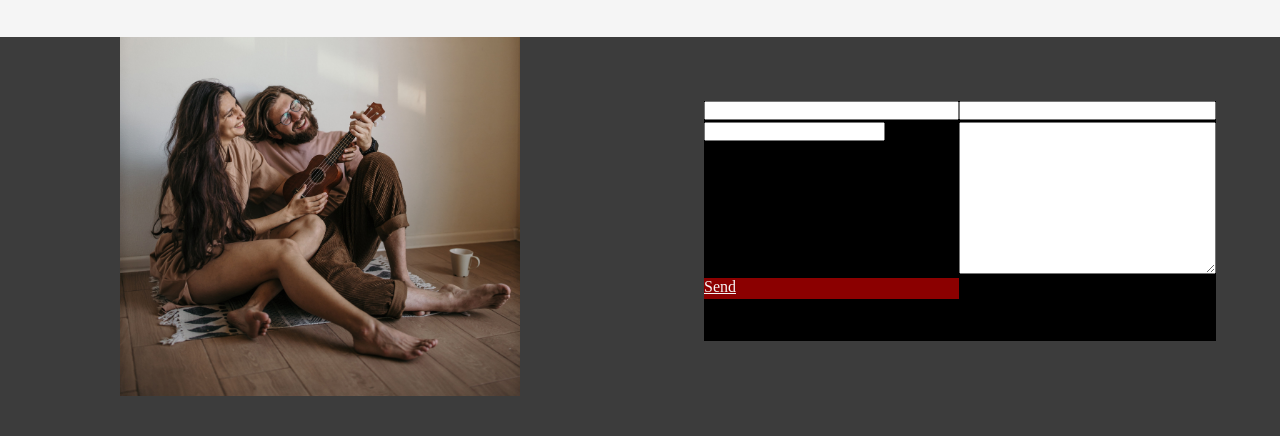
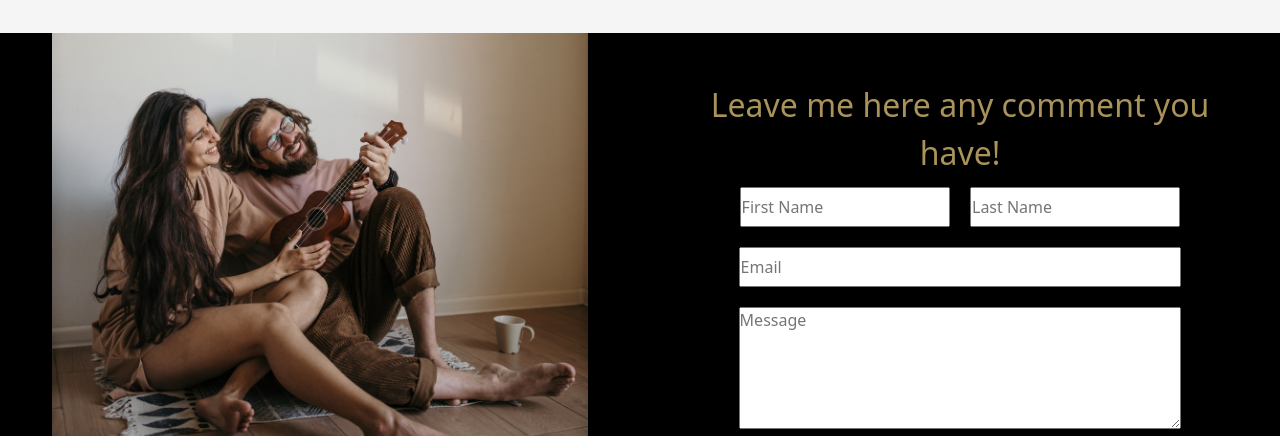
Before and after one commit to robmrdev/ukuandcoffee, a plain HTML site: page pages/contactme.html in a window 1280 px wide. Shown: the part 781-1217 px from the top of the page. Drawn offline with nearby package versions, Linux system fonts and the light colour scheme.

Commit message:
form contact done

```diff
--- a/css/style.css
+++ b/css/style.css
@@ -73,6 +73,7 @@ body{
 background: linear-gradient(rgba(255, 255, 255, 0.353), rgba(255, 255, 255, 0.381)), url(../img/ukubgbb.jpg);
 background-attachment: fixed;
 background-size: cover;
+background-position: center;
 height: 40vh;
 display: flex;
 flex-direction: column;
@@ -139,6 +140,7 @@ align-items: center;
     background: linear-gradient(rgba(255, 255, 255, 0.353), rgba(255, 255, 255, 0.381)), url(../img/ukubgbb.jpg);
     background-attachment: fixed;
     background-size: cover;
+    background-position: center;
     height: 40vh;
     display: flex;
     flex-direction: column;
@@ -280,6 +282,7 @@ align-items: center;
 .contactme{
     background: linear-gradient(rgba(169, 147, 90, 0.353), rgba(169, 147, 90, 0.381)), url(../img/ukubg2.jpg);
     background-size: cover;
+    background-position: center;
     height: 40vh;
     display: flex;
     flex-direction: column;
@@ -352,38 +355,116 @@ align-items: center;
 }
 .contactbottom{
     display: grid;
-    background-color: #3C3C3C;
+    background-color: black;
     grid-template-columns: 1fr 1fr;
-    grid-template-rows: 50vh;
+    grid-template-rows: 60vh;
 }
 .cbimg {
     grid-column: 1 / 2;
-    margin: 0 auto;
+    display: flex;
+    flex-direction: column;
+    align-items: center;
+    justify-content: center;
 }
 .contactbottom div img{
-    width: 50vh;
+    height: 100%;
     background-color: black;
 }
+.labelbg {
+    background-color: black;
+    display: flex;
+    flex-direction: column;
+    align-items: center;
+    justify-content: center;
+}
 .labelcontainer {
-    height: 60%;
+    height: 80%;
     width: 80%;
     margin: 10% auto;
-    background-color: black;
     color: #F5F5F5;
     grid-column: 2 / 3;
     display: grid;
     grid-template-columns: 1fr 1fr;
     grid-template-rows: repeat(5,6fr);
 }
-#name {
+.labelcontainer p {
+    grid-column: 1 / 3;
+    text-align: center;
+    color: #A9935A;
+    font-size: 2em;
+    height: 10vh;
+}
+.fullname {
+    grid-column: 1 / 3;
+    grid-row: 2 / 3;
     width: 100%;
+    display: flex;
+    align-items: center;
+    justify-content: space-between;
+    padding-left: 5%;
+    padding-right: 5%;
 }
-#lastname {
+.namecbcontainer {
     width: 100%;
+    display: flex;
+    flex-direction: column;
+    align-items: center;
+    justify-content: center;
+    margin: 10px;
+
+}
+.namecb {
+    width: 100%;
+    height: 5vh;
+}
+.lastnamecbcontainer {
+    width: 100%;
+    display: flex;
+    flex-direction: column;
+    align-items: center;
+    justify-content: center;
+    margin: 10px;
+}
+.lastnamecb {
+    width: 100%;
+    height: 5vh;
+}
+.emailcbcontainer {
+    grid-column: 1 / 3;
+    grid-row: 3 / 4;
+    display: flex;
+    flex-direction: column;
+    align-items: center;
+    justify-content: center;
+    margin: 10px;
+}
+.emailcb {
+    width: 90%;
+    color: #8B0000;
+    height: 5vh;
+}
+.textareacb {
+    width: 90%;
+}
+.textareacbcontainer {
+    margin: 10px;
+    grid-column: 1 / 3;
+    grid-row: 4 / 5;
+    display: flex;
+    flex-direction: column;
+    align-items: center;
+    justify-content: center;
 }
 .labelcontainer a {
+
     background-color: #8B0000;
+    width: 20%;
+    padding: 10px;
+    margin: 0 auto;
+    text-align: center;
     color: #F5F5F5;
+    grid-column: 1 / 3;
+    grid-row: 5 / 6;
 }
 
 
--- a/pages/contactme.html
+++ b/pages/contactme.html
@@ -4,6 +4,7 @@
     <meta charset="UTF-8">
     <meta http-equiv="X-UA-Compatible" content="IE=edge">
     <meta name="viewport" content="width=device-width, initial-scale=1.0">
+    <link href="https://cdn.jsdelivr.net/npm/bootstrap@5.1.3/dist/css/bootstrap.min.css" rel="stylesheet" integrity="sha384-1BmE4kWBq78iYhFldvKuhfTAU6auU8tT94WrHftjDbrCEXSU1oBoqyl2QvZ6jIW3" crossorigin="anonymous">
     <link rel="stylesheet" href="../css/style.css">
     <title>Recommend Artist</title>
 </head>
@@ -57,24 +58,30 @@
             <div class="cbimg">
                 <img src="../img/ukecouple.jpg" alt="">
             </div>
-            <div>
+            <div class="labelbg">
                 <div class="labelcontainer">
-                    <div>
-                        <input type="text" name="name" id="name">
+                    <p>
+                        Leave me here any comment you have!
+                    </p>
+                    <div class="fullname">
+                        <div class="namecbcontainer">
+                            <input type="text" name="name" placeholder="First Name" class="namecb">
+                        </div>
+                        <div class="lastnamecbcontainer">
+                            <input type="text" name="name" placeholder="Last Name" class="lastnamecb">
+                        </div>
                     </div>
-                    <div>
-                        <input type="text" name="name" id="lastname">
+                    <div class="emailcbcontainer">
+                        <input type="email" name="email" placeholder="Email" class="emailcb">
                     </div>
-                    <div>
-                        <input type="email" name="email" id="email">
-                    </div>
-                    <div>
-                        <textarea name="message" id="message" cols="30" rows="10"></textarea>
+                    <div class="textareacbcontainer">
+                        <textarea name="message" id="message" placeholder="Message" cols="30" rows="5" class="textareacb"></textarea>
                     </div>
                     <a href="">Send</a>
                 </div>
             </div>
         </section>
+
     </main>
     <footer>
         <a href="./index.html"><img src="../img/logos.png" alt="Logo UkeHunt"></a>
@@ -86,5 +93,7 @@
         </div>
         <p>© 2023 UkuAndCoffee</p>
     </footer>
+    <script src="https://cdn.jsdelivr.net/npm/@popperjs/core@2.10.2/dist/umd/popper.min.js" integrity="sha384-7+zCNj/IqJ95wo16oMtfsKbZ9ccEh31eOz1HGyDuCQ6wgnyJNSYdrPa03rtR1zdB" crossorigin="anonymous"></script>
+    <script src="https://cdn.jsdelivr.net/npm/bootstrap@5.1.3/dist/js/bootstrap.min.js" integrity="sha384-QJHtvGhmr9XOIpI6YVutG+2QOK9T+ZnN4kzFN1RtK3zEFEIsxhlmWl5/YESvpZ13" crossorigin="anonymous"></script>
 </body>
 </html>
```
Also changed, not shown: index.html (+3 -0 lines), pages/artist.html (+3 -0 lines), pages/courses.html (+3 -0 lines), pages/new-to-uke.html (+3 -0 lines), img/ukuhero.jpg, img/ukuhero2.jpg (added), 1 other file.
